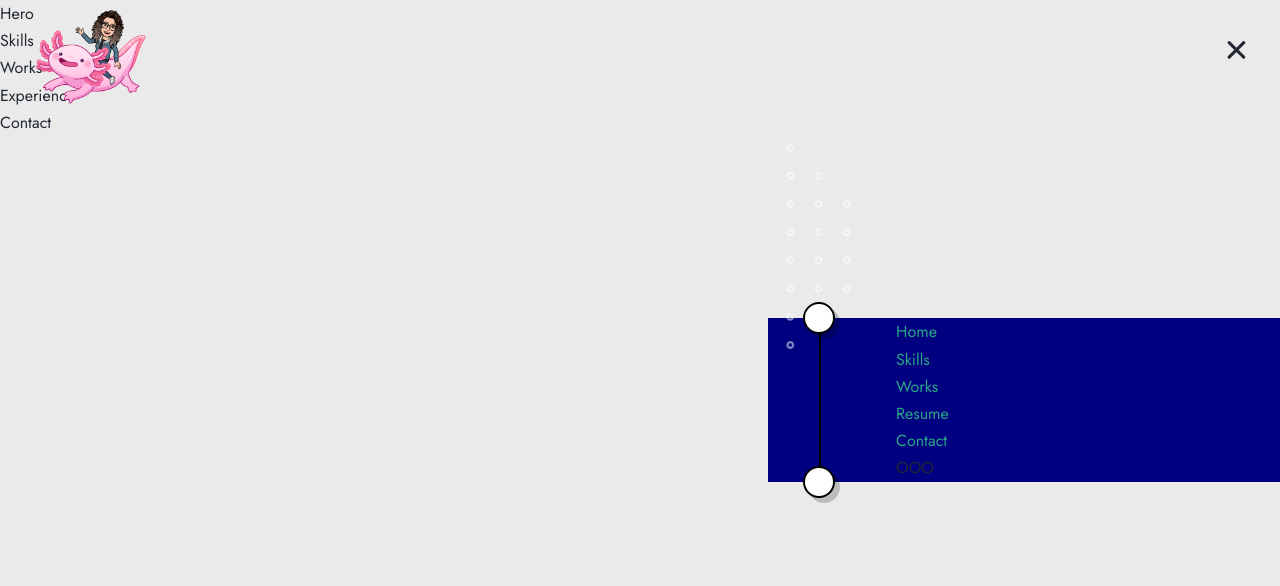
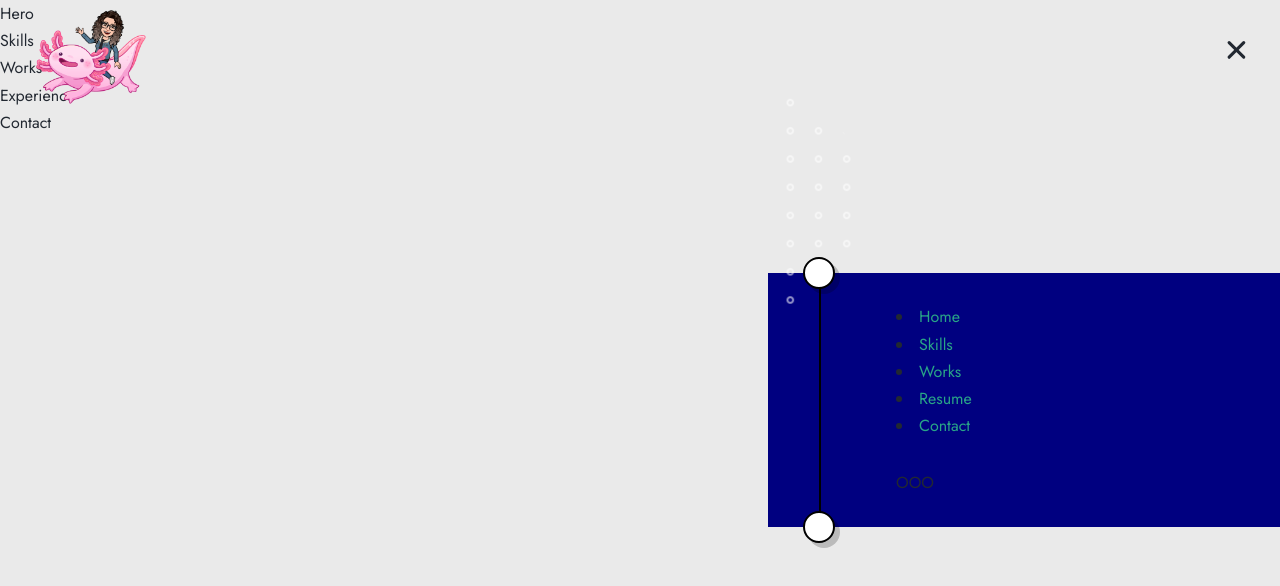
Before and after one commit to pronoia9/lumirise, a React (Vite) app: page / in a window 1280 px wide. Both pictures are taken after a click on the element 1238 px from the left and 55 px from the top of the page. Shown: the top 586 px of the page. Built offline with nearby package versions, Linux system fonts and the light colour scheme.

Commit message:
add init links + links item motion

```diff
--- a/src/components/Navbar.jsx
+++ b/src/components/Navbar.jsx
@@ -5,7 +5,7 @@ import { motion, useCycle } from 'framer-motion';
 import { logo } from '../assets';
 import { MoonSVG, SunSVG, SidebarButton } from './SVGs';
 import { sidebarData } from '../utils/data';
-import { sidebarBackgroundMotion, sidebarMenuItemMotion, sidebarMenuMotion } from '../utils/motion';
+import { sidebarBackgroundMotion, sidebarLinksMotion, sidebarLinkItemMotion } from '../utils/motion';
 import { isDarkTheme, toggleTheme } from '../utils/utils';
 
 export default function Navbar({ theme, setTheme }) {
@@ -43,18 +43,16 @@ export default function Navbar({ theme, setTheme }) {
           </SidebarLine>
 
           {/* Links */}
-          <Links>
+          <Links variants={sidebarLinksMotion}>
             {sidebarData.links.map((link, index) => (
-              <>
+              <LinksItem variants={sidebarLinkItemMotion} whileHover={{ scale: 1.1 }} whileTap={{ scale: 0.95 }}>
                 <Link to='/'>{link.title}</Link>
-              </>
+              </LinksItem>
             ))}
           </Links>
           {/* Socials */}
           <Socials>
-            {sidebarData.socials.map((social, index) => (
-              <>O</>
-            ))}
+            {sidebarData.socials.map((social, index) => ('O'))}
           </Socials>
         </SidebarContainer>
         <SidebarBackground variants={sidebarBackgroundMotion} />
@@ -184,15 +182,19 @@ const SidebarDots = styled.div`
   z-index: -1;
 `;
 
-const Links = styled.div`
+const Links = styled(motion.ul)`
   display: flex;
   flex-direction: column;
 `;
 
-const Socials = styled.div`
+const LinksItem = styled(motion.li)``;
+
+const Socials = styled(motion.ul)`
   display: flex;
   flex-direction: row;
-`;
+  `;
+
+const SocialsItem = styled(motion.li)``;
 
 const SidebarBackground = styled(motion.div)`
   position: absolute;
--- a/src/utils/motion.js
+++ b/src/utils/motion.js
@@ -28,7 +28,7 @@ export const sidebarBackgroundMotion = {
   },
 };
 
-export const sidebarMenuMotion = {
+export const sidebarLinksMotion = {
   open: {
     transition: { staggerChildren: 0.07, delayChildren: 0.2 },
   },
@@ -37,7 +37,7 @@ export const sidebarMenuMotion = {
   },
 };
 
-export const sidebarMenuItemMotion = {
+export const sidebarLinkItemMotion = {
   open: {
     y: 0,
     opacity: 1,
```
